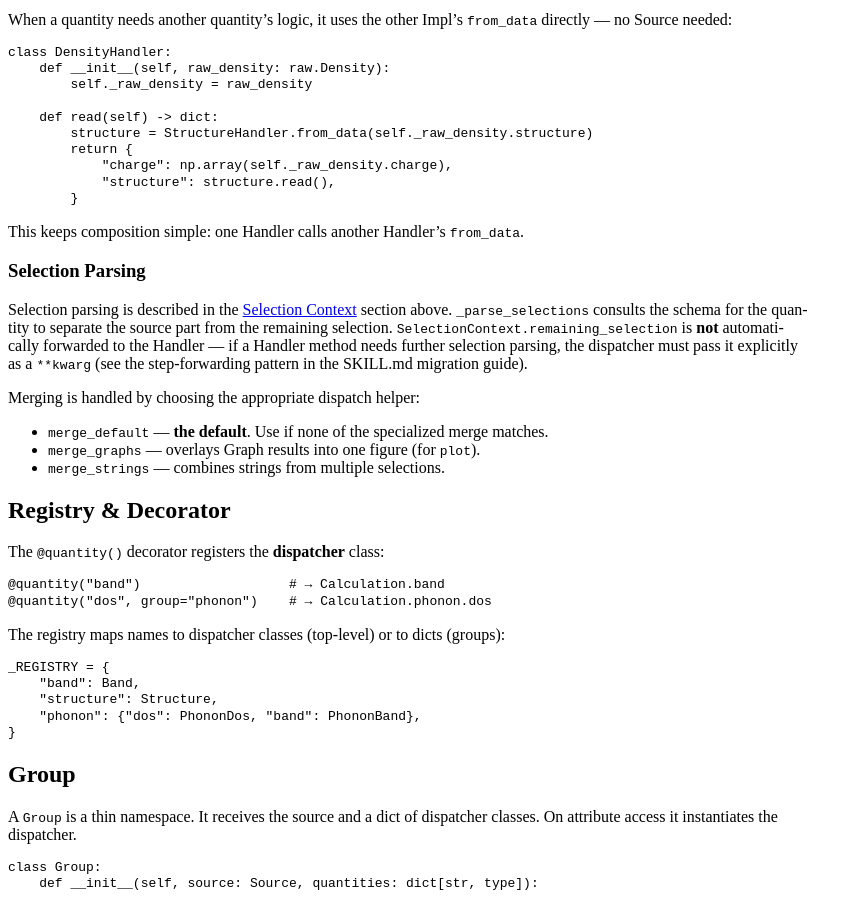
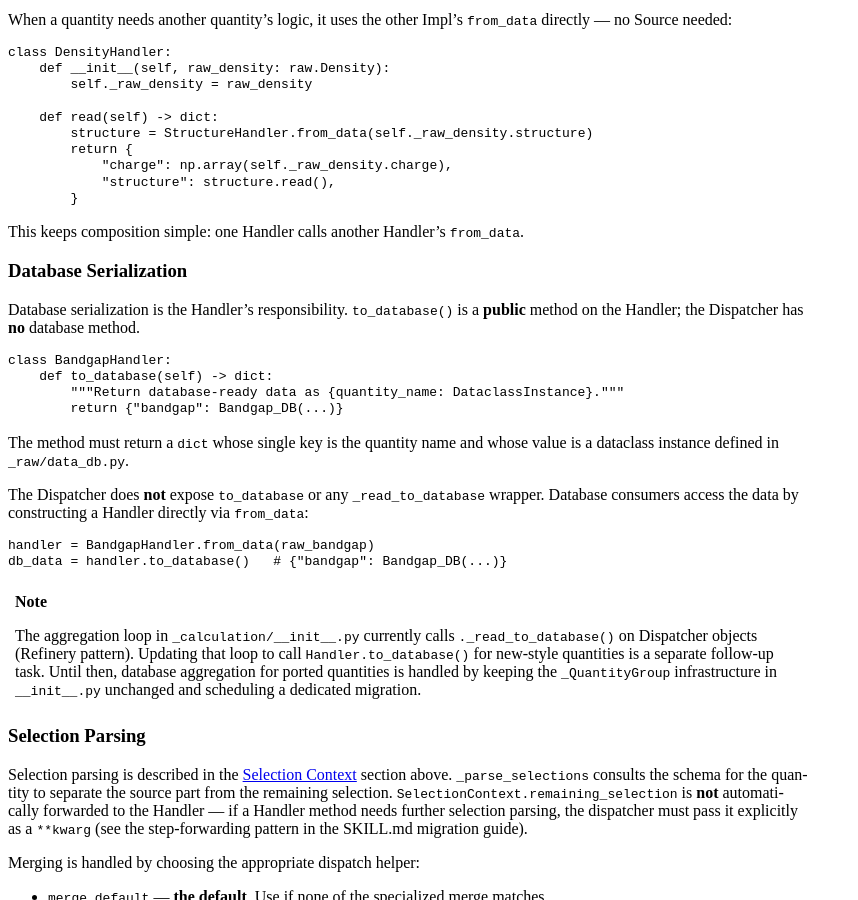
Before and after one commit to vasp-dev/py4vasp, a Sphinx documentation site: the page built from docs/architecture/calculation.rst, in a window 1280 px wide and 900 px high, scrolled down 5700 px. Shown: the whole window, without its empty margins (0-858 px from the left). Built offline with Sphinx 7.4.7, drawn with Linux system fonts in a browser that asks for light colours.

Commit message:
to_database: public on Handler only, no dispatcher wrapper

```diff
--- a/docs/architecture/calculation.rst
+++ b/docs/architecture/calculation.rst
@@ -415,6 +415,41 @@ When a quantity needs another quantity's logic, it uses the other Impl's
 This keeps composition simple: one Handler calls another Handler's ``from_data``.
 
 
+Database Serialization
+~~~~~~~~~~~~~~~~~~~~~~
+
+Database serialization is the Handler's responsibility. ``to_database()`` is a
+**public** method on the Handler; the Dispatcher has **no** database method.
+
+.. code-block:: python
+
+   class BandgapHandler:
+       def to_database(self) -> dict:
+           """Return database-ready data as {quantity_name: DataclassInstance}."""
+           return {"bandgap": Bandgap_DB(...)}
+
+The method must return a ``dict`` whose single key is the quantity name and whose
+value is a dataclass instance defined in ``_raw/data_db.py``.
+
+The Dispatcher does **not** expose ``to_database`` or any ``_read_to_database``
+wrapper. Database consumers access the data by constructing a Handler directly
+via ``from_data``:
+
+.. code-block:: python
+
+   handler = BandgapHandler.from_data(raw_bandgap)
+   db_data = handler.to_database()   # {"bandgap": Bandgap_DB(...)}
+
+.. note::
+
+   The aggregation loop in ``_calculation/__init__.py`` currently calls
+   ``._read_to_database()`` on Dispatcher objects (Refinery pattern). Updating that
+   loop to call ``Handler.to_database()`` for new-style quantities is a separate
+   follow-up task. Until then, database aggregation for ported quantities is handled
+   by keeping the ``_QuantityGroup`` infrastructure in ``__init__.py`` unchanged and
+   scheduling a dedicated migration.
+
+
 Selection Parsing
 ~~~~~~~~~~~~~~~~~
 
```
Also changed, not shown: .github/skills/port-quantity/SKILL.md, 2 other files.
